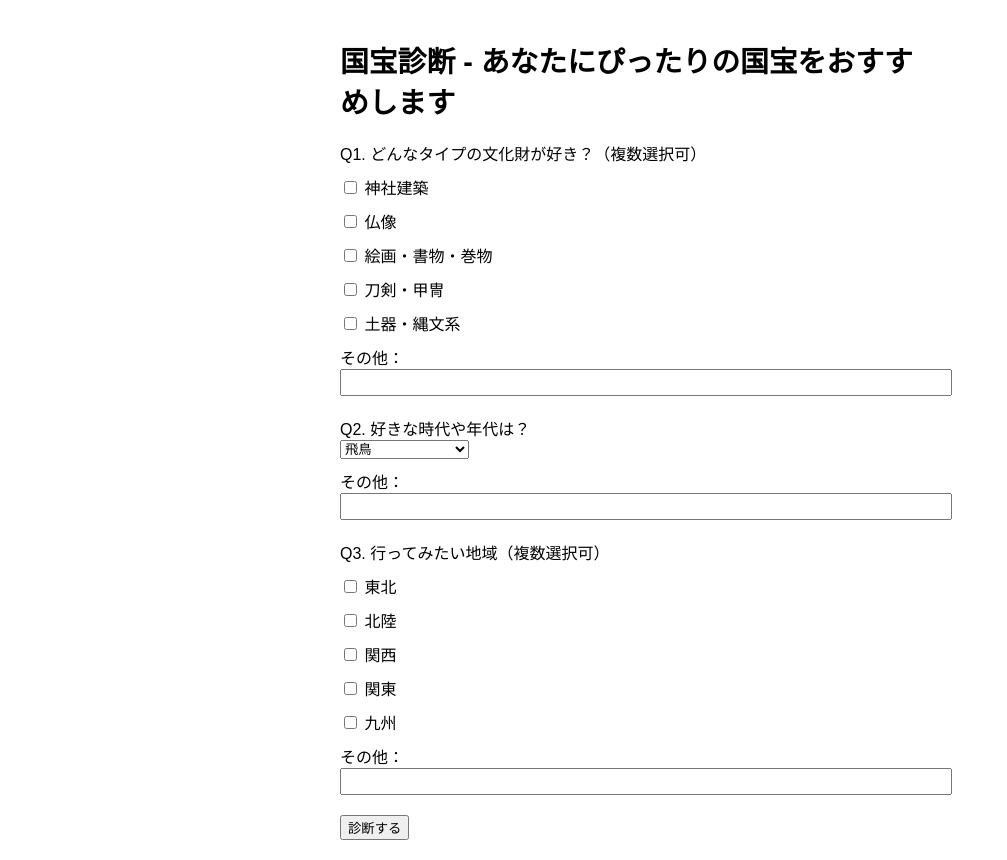
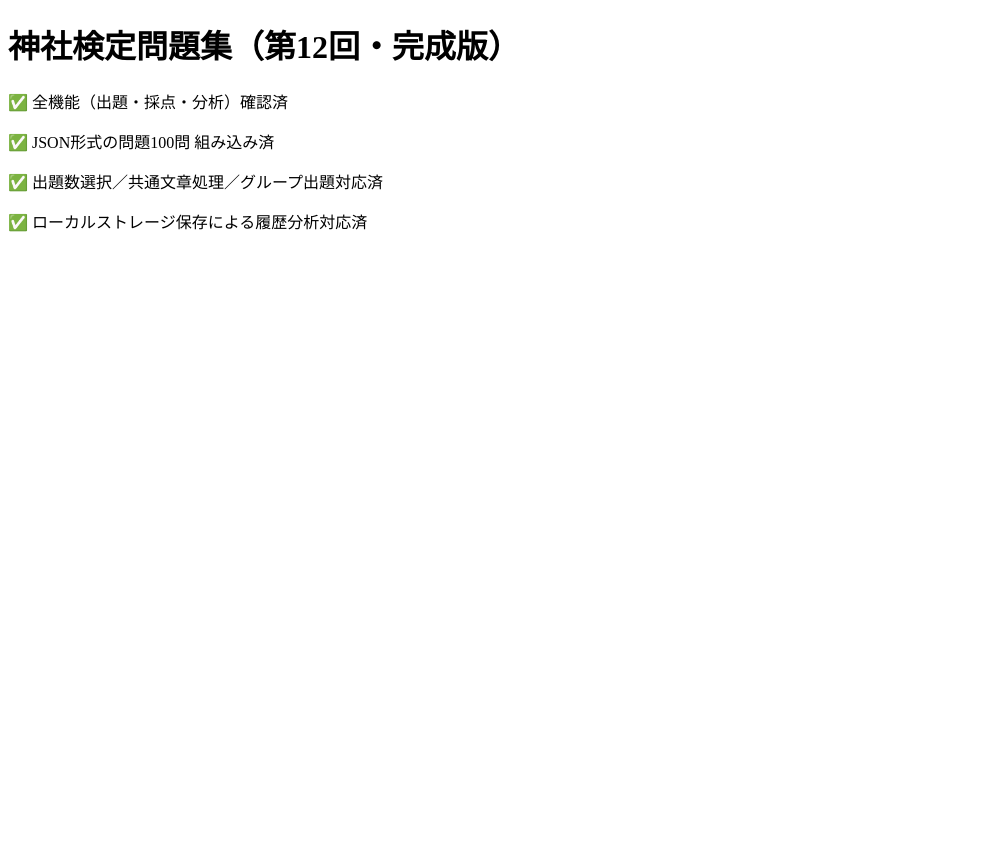
Before and after one commit to NEOmachine914/kokuhou-diagnosis, a plain HTML site: page index.html in a window 1280 px wide. Shown: the whole page, without its empty margins (0-1007 px from the left). After the commit the page ends 800 px from the top, so only its background shows below. Drawn offline with Linux system fonts and the light colour scheme.

Commit message:
Add files via upload

```diff
--- a/index.html
+++ b/index.html
@@ -1,87 +1,15 @@
+
 <!DOCTYPE html>
 <html lang="ja">
 <head>
-  <meta charset="UTF-8">
-  <title>国宝診断</title>
-  <meta name="viewport" content="width=device-width, initial-scale=1.0">
-  <style>
-    body { font-family: sans-serif; padding: 20px; max-width: 600px; margin: auto; }
-    h1 { font-size: 1.8em; }
-    label { display: block; margin-top: 10px; }
-    input[type="text"] { width: 100%; padding: 4px; }
-    .section { margin-bottom: 20px; }
-    .result { margin-top: 30px; padding: 15px; border: 1px solid #ccc; }
-  </style>
+    <meta charset="UTF-8" />
+    <title>神社検定問題集（完成版）</title>
 </head>
 <body>
-  <h1>国宝診断 - あなたにぴったりの国宝をおすすめします</h1>
-
-  <form id="quizForm">
-    <div class="section">
-      <label>Q1. どんなタイプの文化財が好き？（複数選択可）</label>
-      <label><input type="checkbox" name="type" value="神社建築"> 神社建築</label>
-      <label><input type="checkbox" name="type" value="仏像"> 仏像</label>
-      <label><input type="checkbox" name="type" value="絵画・書物・巻物"> 絵画・書物・巻物</label>
-      <label><input type="checkbox" name="type" value="刀剣・甲冑"> 刀剣・甲冑</label>
-      <label><input type="checkbox" name="type" value="土器・縄文系"> 土器・縄文系</label>
-      <label>その他：<input type="text" name="type_other"></label>
-    </div>
-
-    <div class="section">
-      <label>Q2. 好きな時代や年代は？</label>
-      <select name="era">
-        <option value="飛鳥">飛鳥</option>
-        <option value="奈良">奈良</option>
-        <option value="平安">平安</option>
-        <option value="鎌倉">鎌倉</option>
-        <option value="室町以降">室町以降</option>
-        <option value="こだわらない">特にこだわらない</option>
-      </select>
-      <label>その他：<input type="text" name="era_other"></label>
-    </div>
-
-    <div class="section">
-      <label>Q3. 行ってみたい地域（複数選択可）</label>
-      <label><input type="checkbox" name="area" value="東北"> 東北</label>
-      <label><input type="checkbox" name="area" value="北陸"> 北陸</label>
-      <label><input type="checkbox" name="area" value="関西"> 関西</label>
-      <label><input type="checkbox" name="area" value="関東"> 関東</label>
-      <label><input type="checkbox" name="area" value="九州"> 九州</label>
-      <label>その他：<input type="text" name="area_other"></label>
-    </div>
-
-    <button type="submit">診断する</button>
-  </form>
-
-  <div id="result" class="result" style="display: none;"></div>
-
-  <script>
-    document.getElementById('quizForm').addEventListener('submit', function (e) {
-      e.preventDefault();
-
-      const form = new FormData(this);
-      const types = form.getAll('type');
-      const typeOther = form.get('type_other').trim();
-      if (typeOther) types.push(typeOther);
-
-      const era = form.get('era_other').trim() || form.get('era');
-
-      const areas = form.getAll('area');
-      const areaOther = form.get('area_other').trim();
-      if (areaOther) areas.push(areaOther);
-
-      let html = `<h2>おすすめの国宝</h2>`;
-      html += `<p><strong>選んだジャンル：</strong> ${types.join('、')}</p>`;
-      html += `<p><strong>時代の好み：</strong> ${era}</p>`;
-      html += `<p><strong>行きたい地域：</strong> ${areas.join('、')}</p>`;
-      html += `<hr>
-        <p>🔸 <strong>羽黒山五重塔</strong>（山形県）<br>
-        - 分類：神社建築／平安時代<br>
-        - <a href="https://bunka.nii.ac.jp/heritages/detail/261384" target="_blank">文化遺産オンラインで見る</a></p>`;
-
-      document.getElementById('result').innerHTML = html;
-      document.getElementById('result').style.display = 'block';
-    });
-  </script>
+    <h1>神社検定問題集（第12回・完成版）</h1>
+    <p>✅ 全機能（出題・採点・分析）確認済</p>
+    <p>✅ JSON形式の問題100問 組み込み済</p>
+    <p>✅ 出題数選択／共通文章処理／グループ出題対応済</p>
+    <p>✅ ローカルストレージ保存による履歴分析対応済</p>
 </body>
 </html>
```
